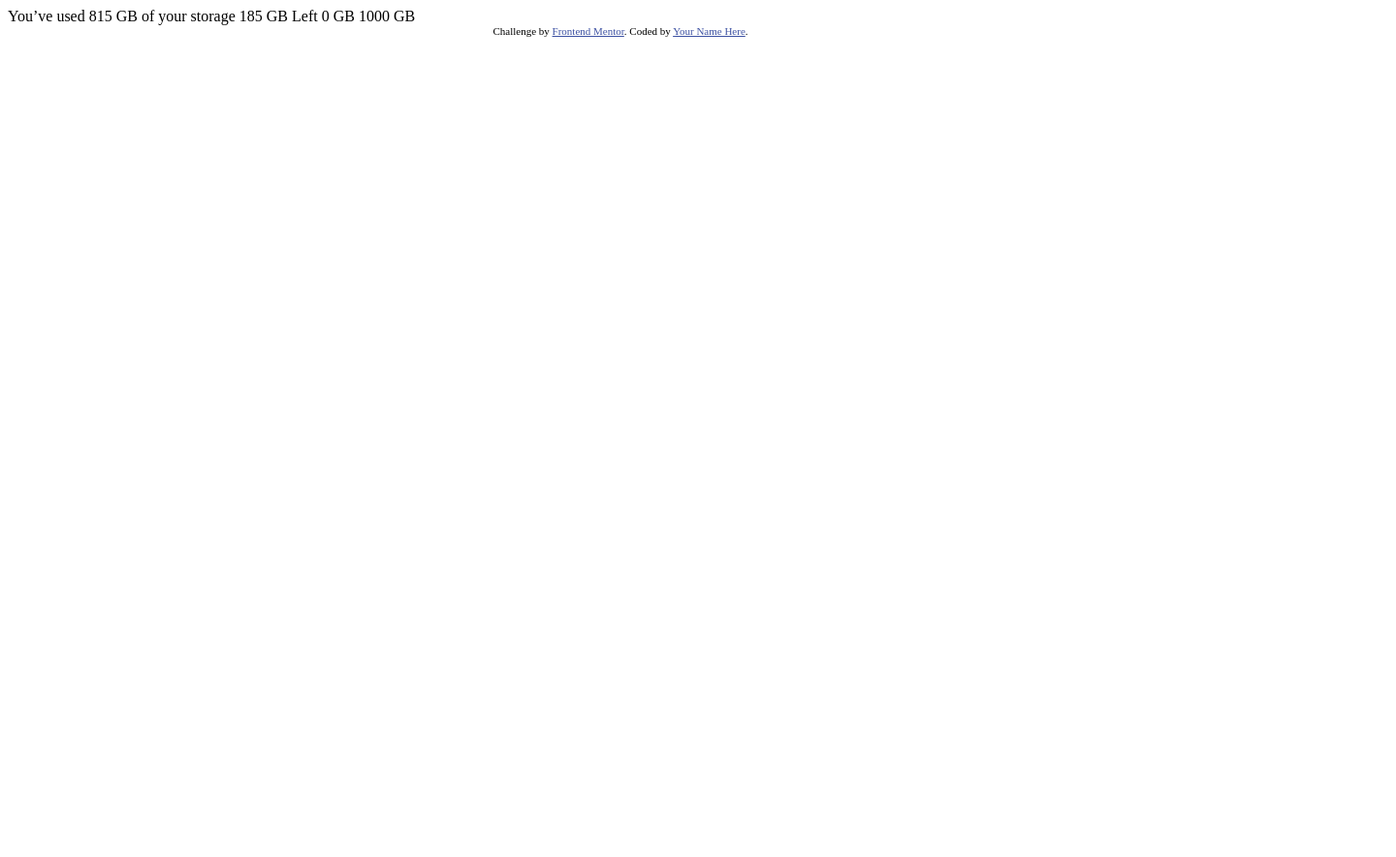
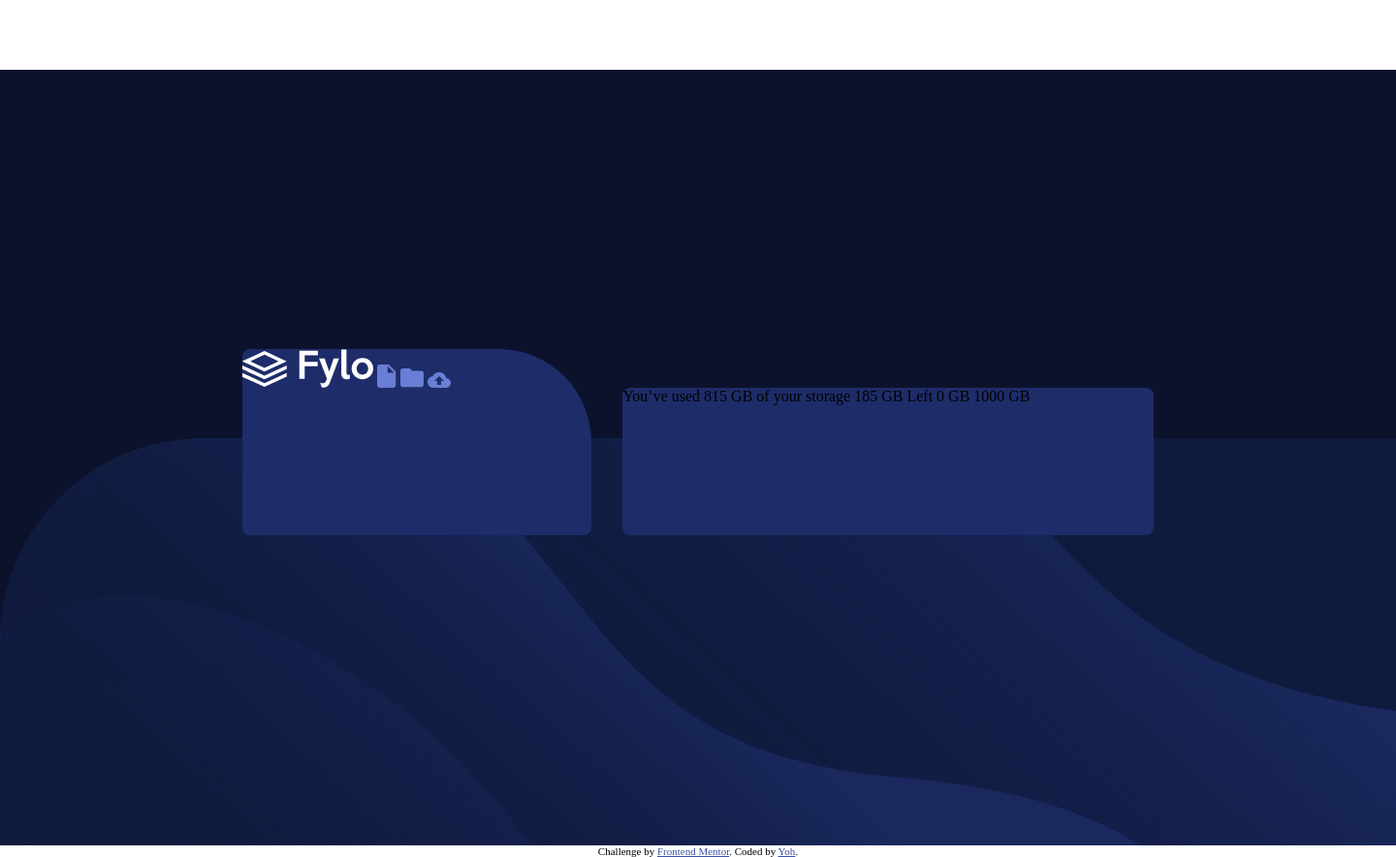
Before and after one commit to Yohh/fylo-data-storage-component-master, a plain HTML site: page index.html in a window 1280 px wide. Shown: the whole page at 97% size, 1440 px wide, since content can reach past the window. Before the commit the page ends 800 px from the top, so only its background shows below. Drawn offline with Linux system fonts and the light colour scheme.

Commit message:
good good good

```diff
--- a/index.html
+++ b/index.html
@@ -1,31 +1,44 @@
 <!DOCTYPE html>
 <html lang="en">
   <head>
-  <meta charset="UTF-8">
-  <meta name="viewport" content="width=device-width, initial-scale=1.0"> <!-- displays site properly based on user's device -->
+    <meta charset="UTF-8" />
+    <meta name="viewport" content="width=device-width, initial-scale=1.0" />
+    <!-- displays site properly based on user's device -->
 
-  <link rel="icon" type="image/png" sizes="32x32" href="./images/favicon-32x32.png">
+    <link
+      rel="icon"
+      type="image/png"
+      sizes="32x32"
+      href="./images/favicon-32x32.png"
+    />
+
+    <link rel="stylesheet" href="style.css" />
 
     <title>Frontend Mentor | Fylo data storage component</title>
-
-  <!-- Feel free to remove these styles or customise in your own stylesheet 👍 -->
-  <style>
-    .attribution { font-size: 11px; text-align: center; }
-    .attribution a { color: hsl(228, 45%, 44%); }
-  </style>
   </head>
   <body>
+    <section>
+    <!--<img class="background" src="images/bg-desktop.png" alt="backgroung" />-->
 
-  You’ve used 815 GB of your storage
+      <div class="flex-container elements">
+        <div class="blocG">
+          <img src="images/logo.svg" alt="logo" />
+          <img src="images/icon-document.svg" alt="icon doc" />
+          <img src="images/icon-folder.svg" alt="icon fold" />
+          <img src="images/icon-upload.svg" alt="icon upl" />
+        </div>
 
-  185 GB Left
-
-  0 GB
-  1000 GB
+        <div class="blocD">
+          You’ve used 815 GB of your storage 185 GB Left 0 GB 1000 GB
+        </div>
+      </div>
+    </section>
 
     <div class="attribution">
-    Challenge by <a href="https://www.frontendmentor.io?ref=challenge" target="_blank">Frontend Mentor</a>.
-    Coded by <a href="#">Your Name Here</a>.
+      Challenge by
+      <a href="https://www.frontendmentor.io?ref=challenge" target="_blank"
+        >Frontend Mentor</a
+      >. Coded by <a href="#">Yoh</a>.
     </div>
   </body>
 </html>
--- /dev/null
+++ b/style.css
@@ -0,0 +1,50 @@
+body {
+  width: 1440px;
+  margin: auto;
+}
+
+section {
+  margin-top: 5%;
+  height: 800px;
+  background-color: #0c122c;
+  background-image: url(images/bg-desktop.png);
+  background-repeat: no-repeat;
+  background-position: bottom;
+}
+
+.background {
+  display: block;
+  position: absolute;
+  margin-top: 380px;
+  z-index: 0;
+}
+
+.flex-container.elements {
+  display: flex;
+  justify-content: center;
+}
+
+.blocG {
+  background-color: #1e2c69;
+  width: 25%;
+  height: 12rem;
+  margin-right: 2rem;
+  border-radius: 0.5rem 6rem 0.5rem 0.5rem;
+  margin-top: 20%;
+}
+
+.blocD {
+  background-color: #1e2c69;
+  width: 38%;
+  height: 9.5rem;
+  border-radius: 0.5rem;
+  margin-top: 22.8%;
+}
+
+.attribution {
+  font-size: 11px;
+  text-align: center;
+}
+.attribution a {
+  color: hsl(228, 45%, 44%);
+}
```
Lines whose indentation alone changed are shown as unchanged.
